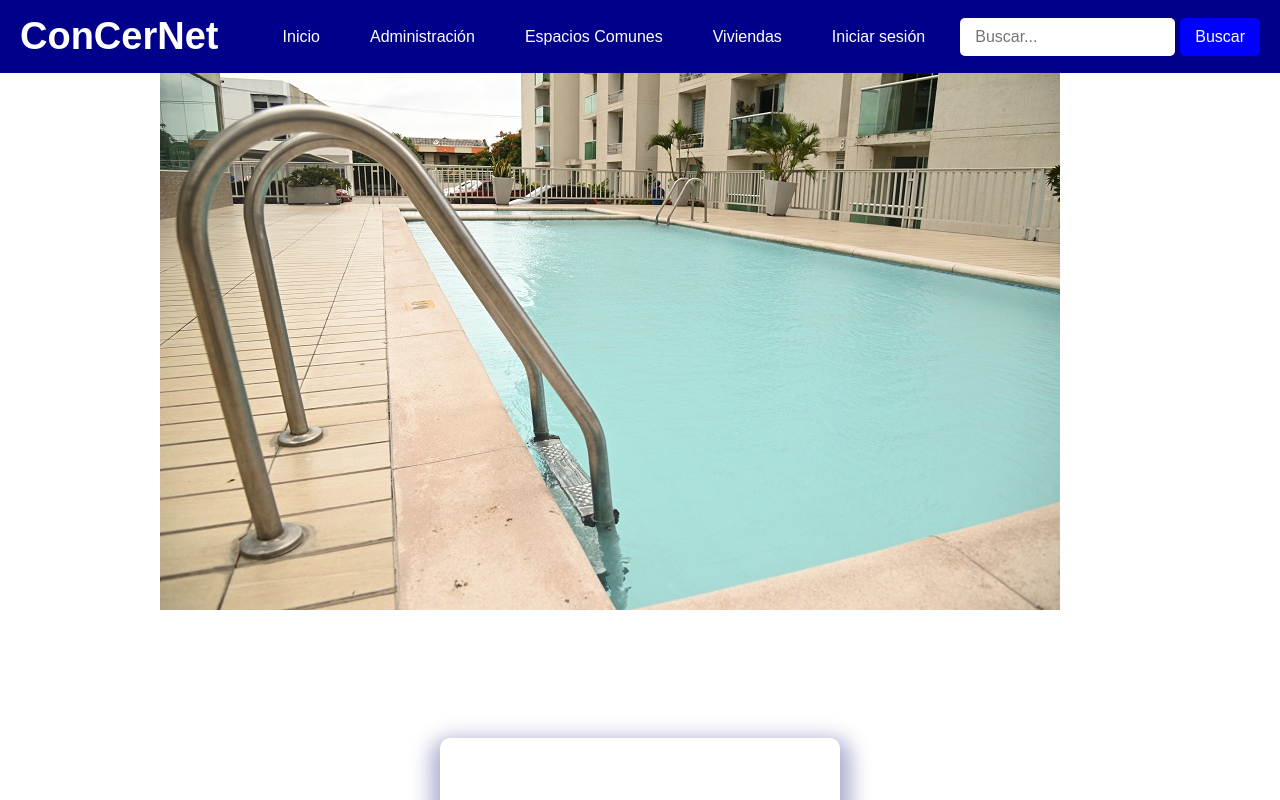
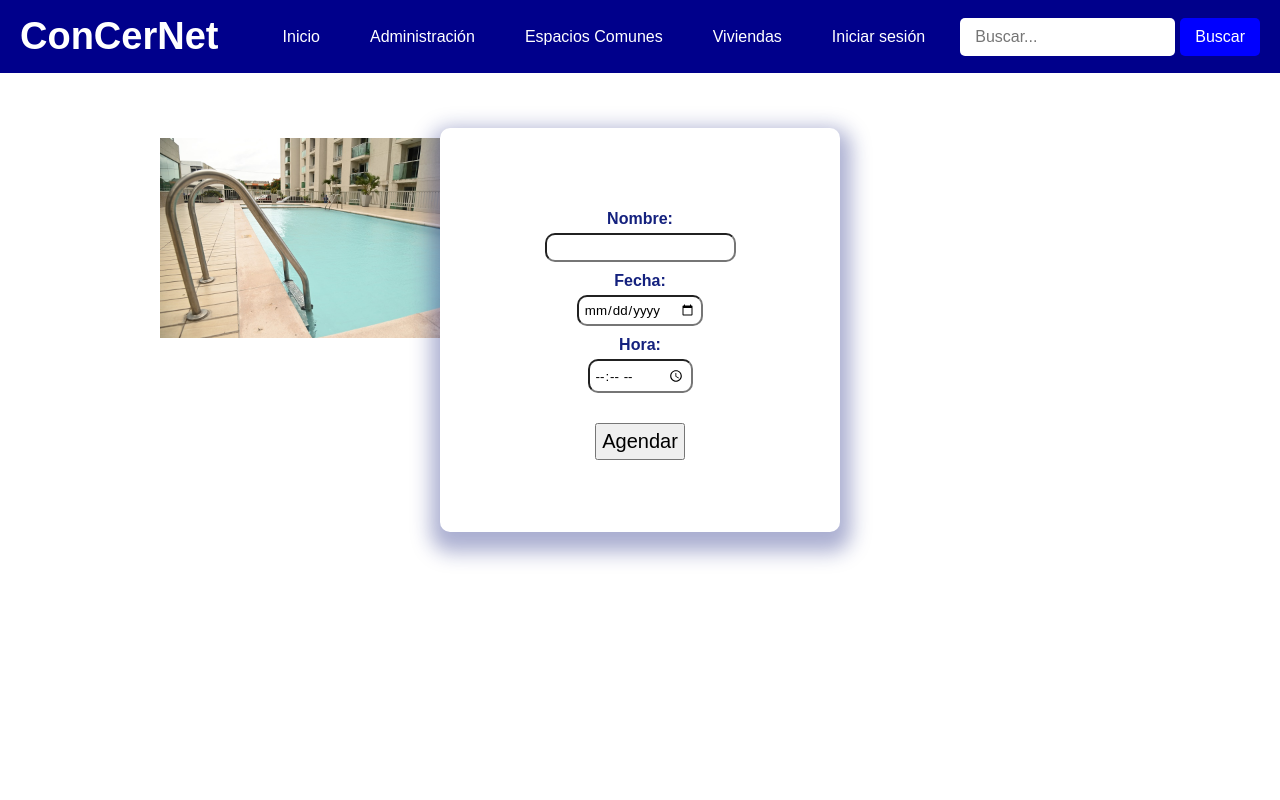
Before and after one commit to ConCerNet/ConCerNet, a React (Create React App) app in the folder concernet/: page /Espacios/1 in a window 1280 px wide. Shown: the top 800 px of the page. Built offline with nearby package versions, Linux system fonts and the light colour scheme.

Commit message:
Tamaño de la imagen de agendamiento de espacios

```diff
--- a/concernet/src/Styles/Agendamiento.css
+++ b/concernet/src/Styles/Agendamiento.css
@@ -2,10 +2,15 @@
     display: flex;
     flex-direction: row;
     justify-content: space-between;
-    width: 10px;
+    position: absolute;
     margin-top: 30px;
     margin-top: 10px;
     margin-left: 160px;
+}
+
+.agendaImagen img{
+    width: 300px;
+    height: auto;
 }
 
 .contenedorAgendamiento .calendario {
```
